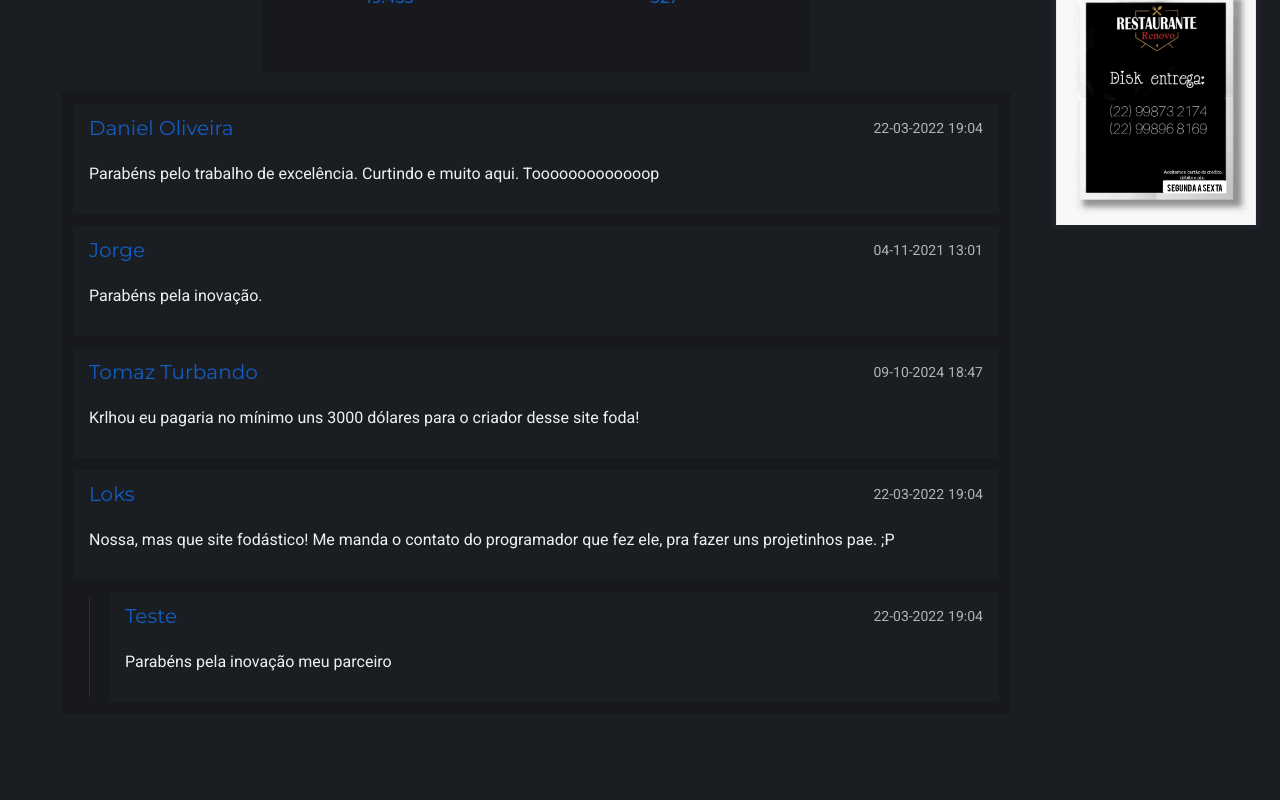
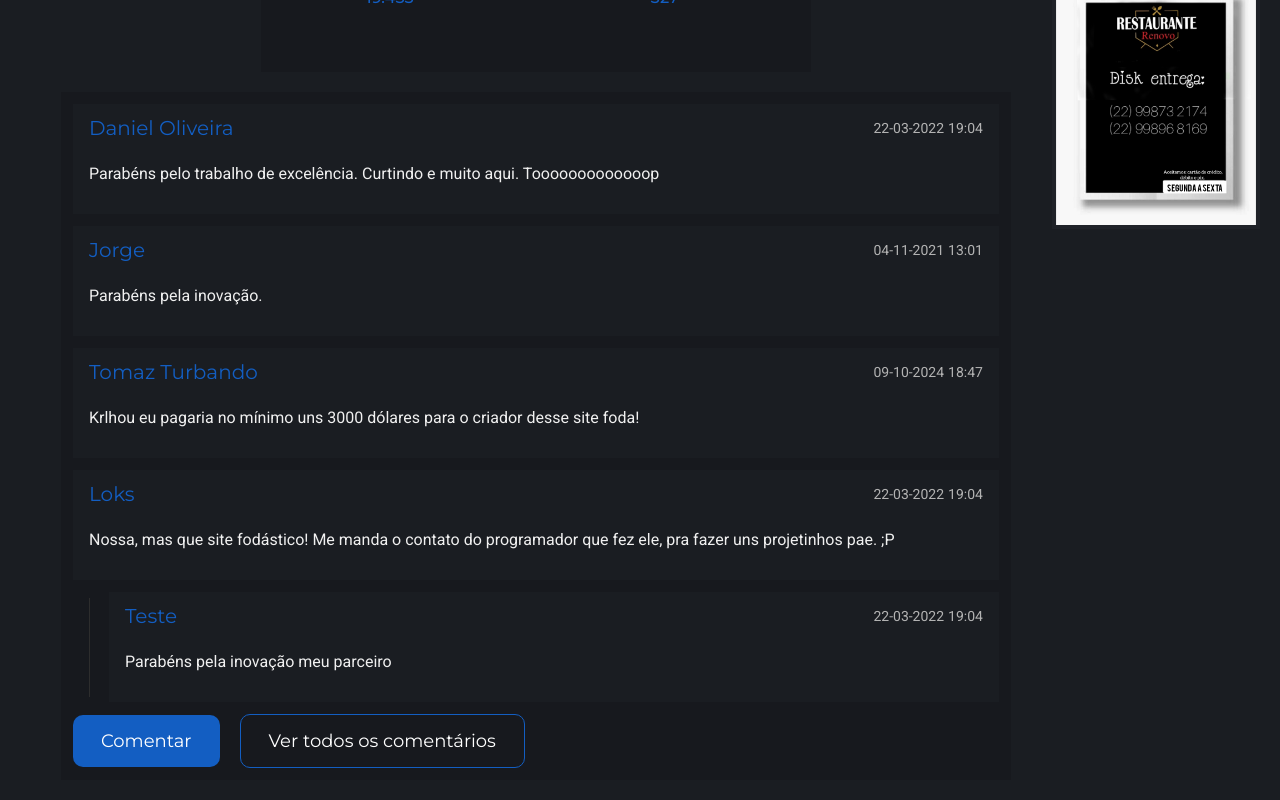
Before and after one commit to GabrielAlvesBM/som-avenida, a Next.js app: page / in a window 1280 px wide. Shown: the part 409-1209 px from the top of the page. Before the commit the page ends 1143 px from the top, so only its background shows below. Built offline with nearby package versions, Linux system fonts and the light colour scheme.

Commit message:
add(Style): Button

```diff
--- a/src/components/Comments.tsx
+++ b/src/components/Comments.tsx
@@ -1,5 +1,11 @@
+import { Montserrat } from "next/font/google";
 import Comment from './Comment';
 import CommentSub from '../components/CommentSub';
+
+const montserrat = Montserrat({
+    subsets: ['latin'],
+    weight: ['400']
+});
 
 const Comments = () => {
     const comments = [
@@ -47,6 +53,11 @@ const Comments = () => {
             {commentSub.map((commentSub, index) => (
             <CommentSub key={index} name={commentSub.name} content={commentSub.content} date={commentSub.date} hour={commentSub.hour}/>
                 ))}
+
+            <div className={`${montserrat.className} m-3 text-lg`}>
+                <button className='py-3 px-7 mr-5 mb-3 rounded-[10px] bg-base sm:mb-0'>Comentar</button>
+                <button className='py-3 px-7 rounded-[10px] border border-base'>Ver todos os comentários</button>
+            </div>
         </section>
 
     );
```
